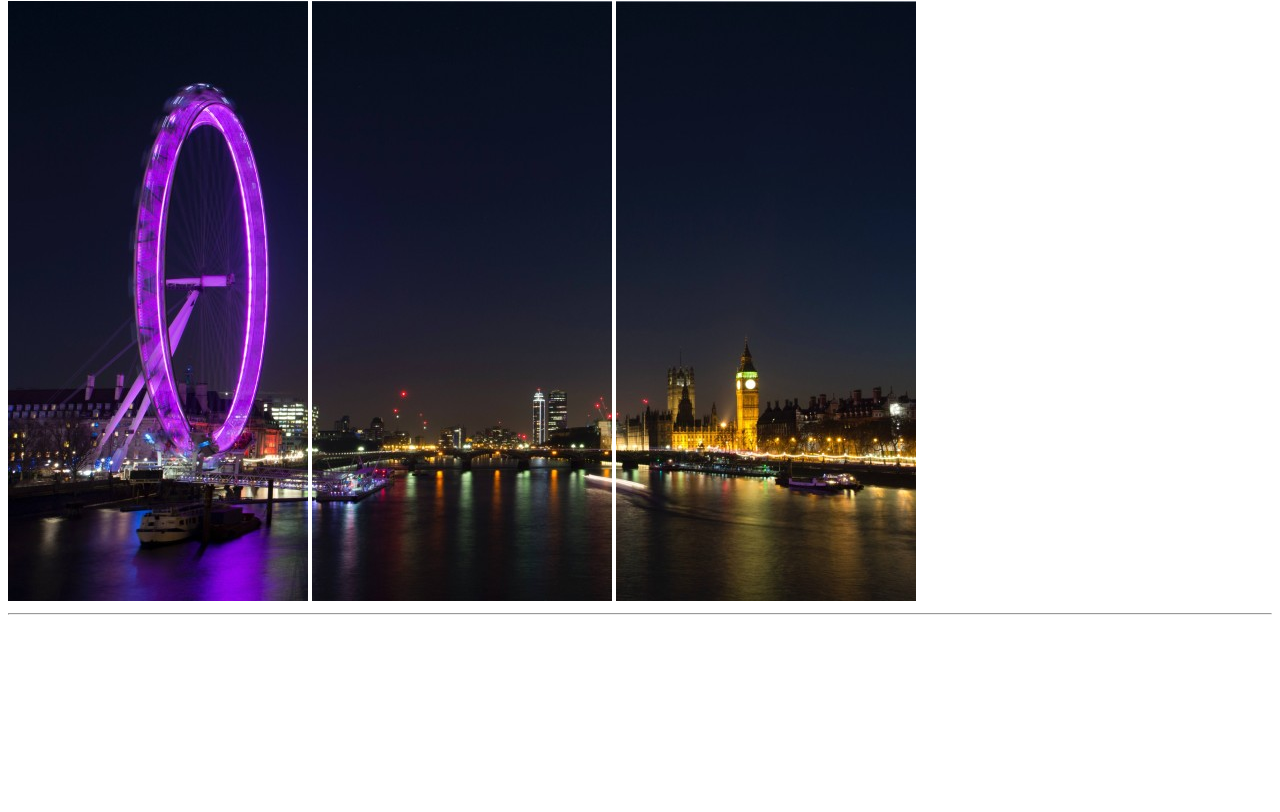
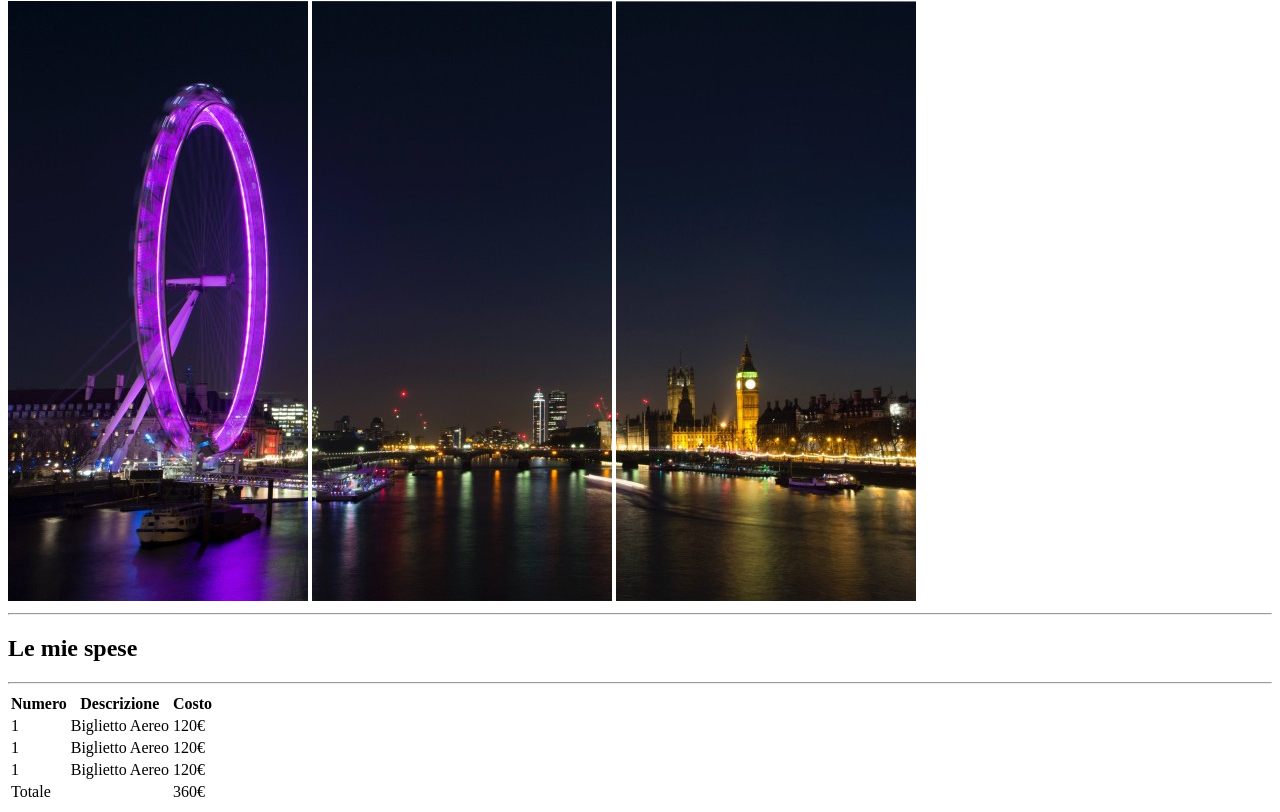
Before and after one commit to EmanueleVerita/html-london-trip, a plain HTML site: page index.html in a window 1280 px wide. Shown: the part 79-891 px from the top of the page. Before the commit the page ends 800 px from the top, so only its background shows below. Drawn offline with Linux system fonts and the light colour scheme.

Commit message:
Tabella spese

```diff
--- a/index.html
+++ b/index.html
@@ -21,6 +21,85 @@
         </header>
 
         <main>
+            <!--tabella spese-->
+            <h2>
+                Le mie spese
+            </h2>
+
+            <table>
+
+                <thead>
+                    <th>
+                        <strong>Numero</strong>
+                    </th>
+
+                    <th>
+                        <strong>Descrizione</strong>
+                    </th>
+
+                    <th>
+                    <strong>Costo</strong>
+                    </th>
+                </thead>
+
+                <tbody>
+                    <td>
+                        1
+                    </td>
+
+                    <td>
+                        Biglietto Aereo
+                    </td>
+
+                    <td>
+                        120€
+                    </td>
+                </tbody>
+
+                <tbody>
+                    <td>
+                        1
+                    </td>
+
+                    <td>
+                        Biglietto Aereo
+                    </td>
+
+                    <td>
+                        120€
+                    </td>
+                </tbody>
+
+                <tbody>
+                    <td>
+                        1
+                    </td>
+
+                    <td>
+                        Biglietto Aereo
+                    </td>
+
+                    <td>
+                        120€
+                    </td>
+                </tbody>
+
+                <tfoot>
+                    <td colspan="2">
+                        Totale
+                    </td>
+
+                    <td>
+                        360€
+                    </td>
+
+                    <hr>
+                </tfoot>
+
+            </table>
+
+
+
 
         </main>
 
```
